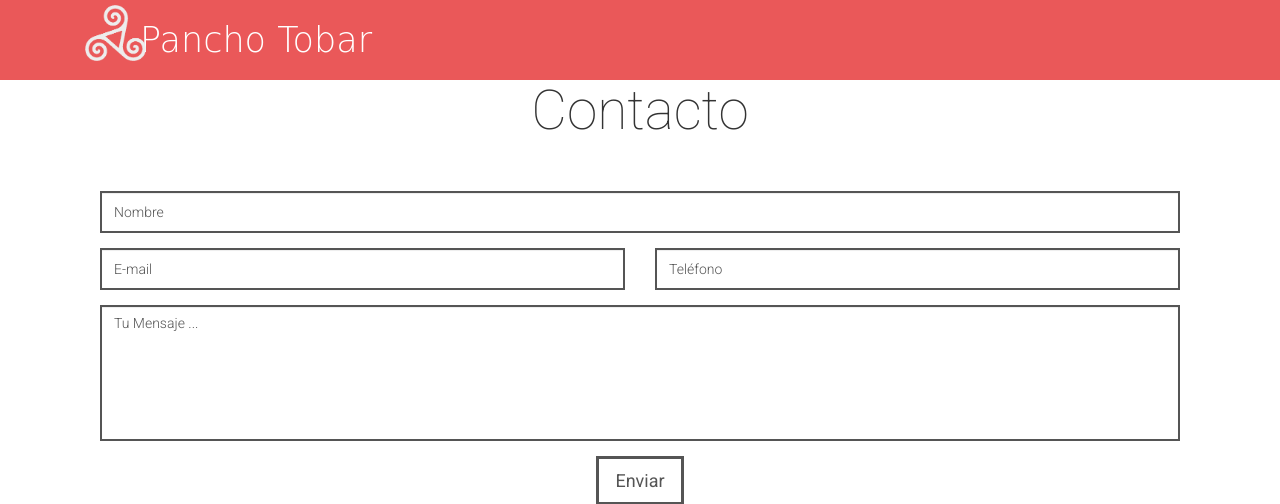
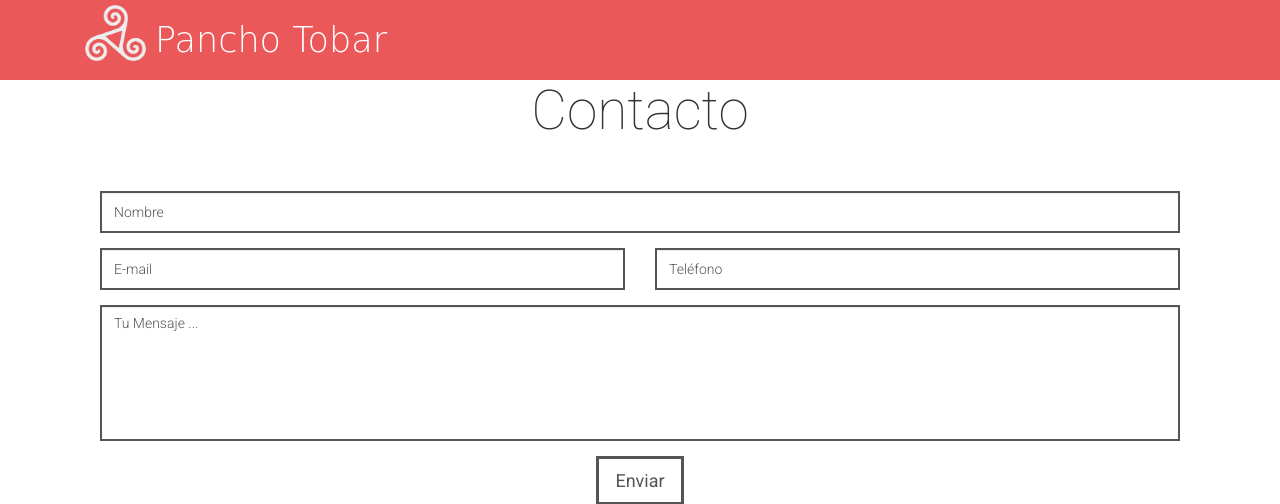
Before and after one commit to edwinperaza/pancho-tobat-website, a Django app: page /contact/ in a window 1280 px wide. Shown: the top 504 px of the page. Run offline with Django 3.2, Linux system fonts and the light colour scheme; parts of the project's set-up code (start-up, migrations or seed data) failed here and were passed over; some libraries are stand-ins or nearby versions; some web fonts are replaced.

Commit message:
Fix logo

```diff
--- a/pancho/templates/base.html
+++ b/pancho/templates/base.html
@@ -33,8 +33,8 @@
 	<div class="container">
 		<div class="navbar-header">
 			<a class="navbar-brand shadow-font" href="{% url 'home' %}">
-				<img src="{% static 'img/logo_gray.png' %}" alt="Pancho Tobar" style="position: absolute;top: 5px; height: 70%;">
-				<span style="margin-left: 55px;" class="shadow-font">Pancho Tobar</span>
+				<img src="{% static 'img/logo_gray.png' %}" alt="Pancho Tobar" style="position: absolute; top: 5px; height: 70%;">
+				<span style="margin-left: 70px;" class="shadow-font">Pancho Tobar</span>
 			</a>
 			{% if request.path == '/' %}
 			<button type="button" class="navbar-toggle" data-toggle="collapse" data-target=".navbar-collapse"><i class="fa fa-bars"></i></button>
```
